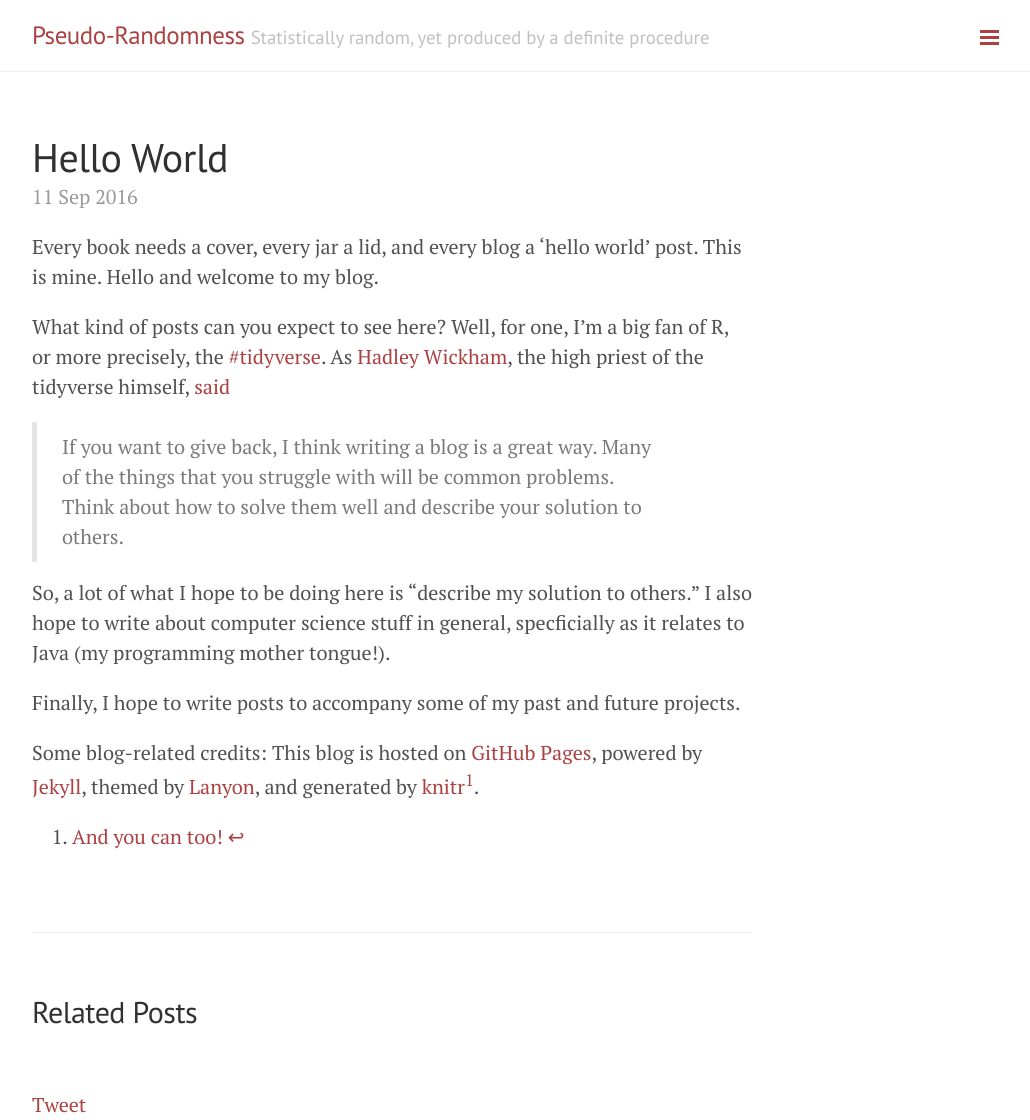
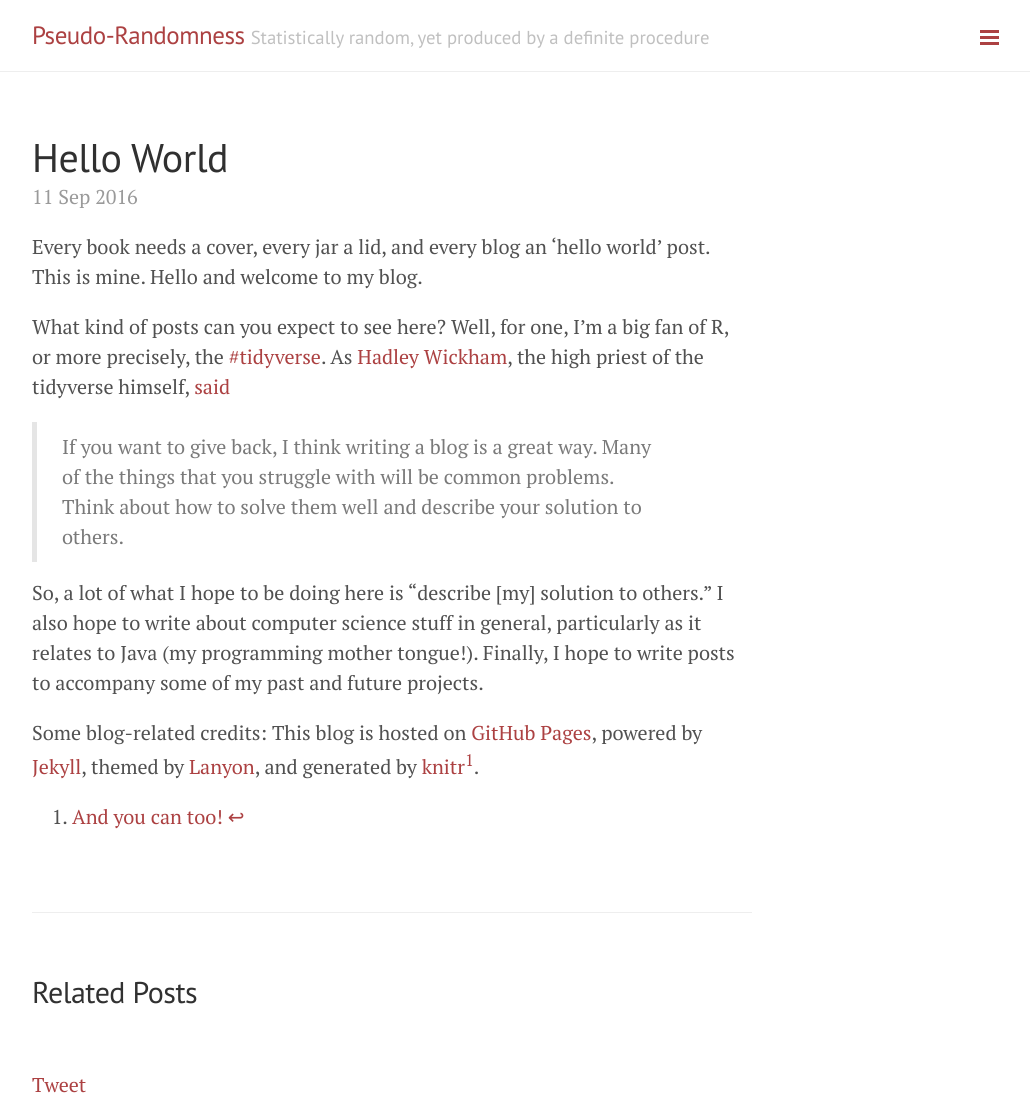
Before and after one commit to Yeedle/yeedle.github.io, a Jekyll site: the page built from _posts/2016-09-11-hello-world.md, in a window 1280 px wide. Shown: the whole page, without its empty margins (248-1278 px from the left). Built offline with Jekyll 4.4.1, drawn with Linux system fonts in a browser that asks for light colours; nearby versions of some CDN libraries; comment, search, counter and statistics services are not loaded.

Commit message:
new post

```diff
--- a/_posts/2016-09-11-hello-world.md
+++ b/_posts/2016-09-11-hello-world.md
@@ -18,15 +18,13 @@ output:
 
 
 
-Every book needs a cover, every jar a lid, and every blog a 'hello world' post. This is mine. Hello and welcome to my blog.
+Every book needs a cover, every jar a lid, and every blog an 'hello world' post. This is mine. Hello and welcome to my blog.
 
 What kind of posts can you expect to see here? Well, for one, I'm a big fan of R, or more precisely, the [#tidyverse](http://github.com/hadley/tidyverse). As [Hadley Wickham](https://twitter.com/hadleywickham), the high priest of the tidyverse himself, [said](https://www.reddit.com/r/dataisbeautiful/comments/3mp9r7/im_hadley_wickham_chief_scientist_at_rstudio_and/cvhl63u)
 
 > If you want to give back, I think writing a blog is a great way. Many of the things that you struggle with will be common problems. Think about how to solve them well and describe your solution to others.
 
-So, a lot of what I hope to be doing here is "describe my solution to others." I also hope to write about computer science stuff in general, specficially as it relates to Java (my programming mother tongue!).
-
-Finally, I hope to write posts to accompany some of my past and future projects.
+So, a lot of what I hope to be doing here is "describe [my] solution to others." I also hope to write about computer science stuff in general, particularly as it relates to Java (my programming mother tongue!). Finally, I hope to write posts to accompany some of my past and future projects.
 
 Some blog-related credits: This blog is hosted on [GitHub Pages](pages.github,com), powered by [Jekyll](jekyllrb.com), themed by [Lanyon](https://github.com/poole/lanyon), and generated by [knitr](https://github.com/yihui/knitr-jekyll)[^1].
 
```
Also changed, not shown: other parts of _posts/2016-09-11-hello-world.md (+2 -2 lines), _source/2016-09-11-hello-world.Rmd (+3 -5 lines), 5 other files.
